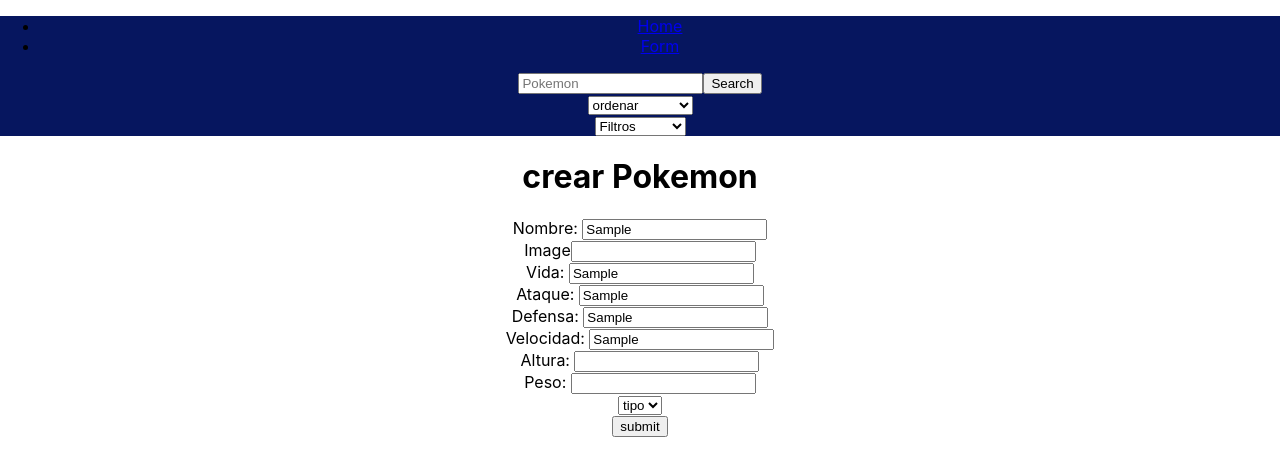
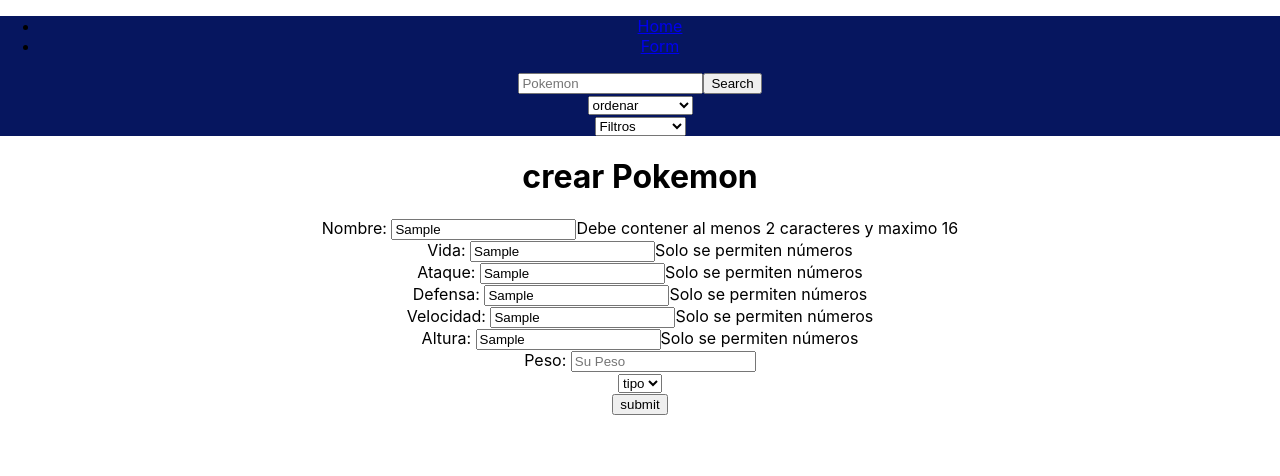
Before and after one commit to Lautaro261/Proyecto-Individual-Pokemon, a React (Create React App) app in the folder client/: page /form in a window 1280 px wide. Both pictures are taken after typing "Sample", "Sample", "Sample", "Sample", "Sample", "Sample" into the empty fields and a click on the button "submit". Shown: the top 476 px of the page. Built offline with nearby package versions, Linux system fonts and the light colour scheme; no server answers.

Commit message:
formulario listo con su validacion. falta css

```diff
--- a/client/src/views/form/Form.jsx
+++ b/client/src/views/form/Form.jsx
@@ -1,5 +1,8 @@
 import { useState } from "react";
-import validation from "./validation";
+import axios from "axios";
+import validatePropertyValue from "./validatePropertyValue";
+
+const URL = 'http://localhost:3001/pokemons'
 
 const Form = ()=>{
 
@@ -12,7 +15,7 @@
         speed:'',
         height:'',
         weight:'',
-        type:'',
+        type:'', // tiene que ser un array []
     })
 
      const [errors, setErrors]=useState({
@@ -31,6 +34,7 @@
     const handlerInputChange =(event)=>{
         const value = event.target.value;
         const property = event.target.name;
+        console.log(`ACTUALIZADO soy value ${value} y yo property ${property}`)
 
          // actualiza el estado de form
         //setForm((prevForm) => ({ ...prevForm, [property]: value }));
@@ -39,15 +43,18 @@
         //validation({ ...form, [property]: value }, errors, setErrors);
 
         setForm({...form, [property]:value})
-
-        setErrors(validation({...form, [property]: value })) // validation({...form, [property]:value}) // truquito
+        setErrors({...errors, [property]: validatePropertyValue(property, value)})
+        //setErrors(validation({...form, [property]: value })) // validation({...form, [property]:value}) // truquito
         console.log(errors)
     }
 
 
-    const submitHandler=(event)=>{
+    const submitHandler=async(event)=>{
         event.preventDefault();
         console.log(form)
+        const response = await axios.post(URL, form)
+        console.log(response?.data , 'SE CREO EXITOSAMENTE')
+
 
     }
 
@@ -59,38 +66,44 @@
             <h1>crear Pokemon </h1>
             <div>
                 <label>Nombre: </label>
-                <input type="text" name='name' value={form.name} onChange={handlerInputChange}></input>
+                <input type="text" placeholder="Su nombre" name='name' value={form.name} onChange={handlerInputChange}></input>
                 {errors.name && <span>{errors.name}</span>}
             </div>
-            <div>
+            {/* <div>
                 <label>Image</label>
                 <input type="text" name='image' value={form.image}></input>
-            </div>
+            </div> */}
             <div>
                 <label>Vida: </label>
-                <input type="text" name='hp' value={form.hp} onChange={handlerInputChange}></input>
+                <input type="text" placeholder="Su vida" name='hp' value={form.hp} onChange={handlerInputChange}></input>
                 {errors.hp && <span>{errors.hp}</span>}
             </div>
             <div>
                 <label>Ataque: </label>
-                <input type="text" name='attack' value={form.attack} onChange={handlerInputChange}></input>
+                <input type="text" placeholder="Su ataque" name='attack' value={form.attack} onChange={handlerInputChange}></input>
+                {errors.attack && <span>{errors.attack}</span>}
             </div>
             <div>
                 <label>Defensa: </label>
-                <input type="text" name='defense' value={form.defense} onChange={handlerInputChange}></input>
+                <input type="text" placeholder="Su defensa" name='defense' value={form.defense} onChange={handlerInputChange}></input>
+                {errors.defense && <span>{errors.defense}</span>}
             </div>
             <div>
                 <label>Velocidad: </label>
-                <input type="text" name='speed' value={form.speed} onChange={handlerInputChange}></input>
+                <input type="text" placeholder="Su velocidad" name='speed' value={form.speed} onChange={handlerInputChange}></input>
+                {errors.speed && <span>{errors.speed}</span>}
             </div>
             <div>
                 <label>Altura: </label>
-                <input type="text" name='height' value={form.height} onChange={handlerInputChange}></input>
+                <input type="text" placeholder="Su altura" name='height' value={form.height} onChange={handlerInputChange}></input>
+                {errors.height && <span>{errors.height}</span>}
             </div>
             <div>
                 <label>Peso: </label>
-                <input type="text" name='weight' value={form.weight} onChange={handlerInputChange}></input>
+                <input type="text" placeholder="Su Peso" name='weight' value={form.weight} onChange={handlerInputChange}></input>
+                {errors.weight && <span>{errors.weight}</span>}
             </div>
+            {/* FALTA TERMINAR TYPE E IMAGENES */}
             <div>
                 <select>
                     <option>tipo</option>
--- /dev/null
+++ b/client/src/views/form/validatePropertyValue.js
@@ -0,0 +1,21 @@
+const validatePropertyValue = (property, value) => {
+
+    const regexName= /^[a-z0-9áéíóúüñ]{2,16}$/
+    const regexNumber=/^\d+$/
+
+    if((property=== 'name') && (!regexName.test(value))){
+        return 'Debe contener al menos 2 caracteres y maximo 16'
+    }
+
+    if((property === 'hp' || property === 'attack' || property === 'defense' || property === 'speed' || property === 'height' || property === 'weight') && (!regexNumber.test(value))){
+        return 'Solo se permiten números'
+    }
+
+    if ((property === 'hp' || property === 'attack' || property === 'defense' || property === 'speed' || property === 'height' || property === 'weight') && (value <= 0 || value >= 1000)) {
+      return 'Ingrese un valor entre 1 y 999';
+    }
+
+    return '';
+  };
+
+  export default validatePropertyValue;
--- a/client/src/views/form/validation.js
+++ /dev/null
@@ -1,52 +0,0 @@
-const validation =(form)=>{
-    const regexName= /^[a-z0-9áéíóúüñ]{2,16}$/
-    const regexValue=/^([1-9]|[1-9][0-9]{1,2}|999)$/
-    const errors={}
-
-    // VALIDACION name
-/*      if(/^[a-z0-9áéíóúüñ]{2,16}$/.test(form.name)){
-        console.log(form.name)
-        //console.log('todo bien')
-        setErrors({...errors, name:''})
-    }else if(form.name !== ''){
-        setErrors({...errors, name: 'minimo 2 caracteres y maximo 16 caracteres'})
-    }else{
-        setErrors({...errors, name:''})
-    }
-
-    //VALIDACION  hp, attack, defense , speed , height ,weight
-     if(/^([1-9]|[1-9][0-9]{1,2}|999)$/.test(form.hp)){
-        console.log(form.hp)
-        setErrors({...errors, hp:''})
-    }else if(form.hp !== ''){
-        console.log('noooo')
-        setErrors({...errors, hp: 'ingrese un valor entre 1 y 999'})
-    }else{
-        setErrors({...errors, hp: ''})
-    }  */
-
-    if(!form.name){
-        errors.name = 'Ingrese un nombre'
-    }
-    if(!regexName.test(form.name)){
-        errors.name = 'minimo 2 caracteres y maximo 16 caracteres'
-    }
-    if(form.name){
-        errors.name = ''
-    }
-
-    if(!form.hp){
-        errors.hp = 'Ingrese un valor entre 1 y 999'
-    }
-    if(!regexValue.test(form.hp)){
-        errors.hp = 'dato incorrecto'
-    }
-    if(form.hp){
-        errors.hp = ''
-    }
-
-    return errors
-
-}
-
-export default validation;
```
